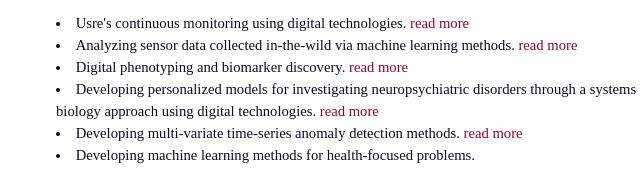
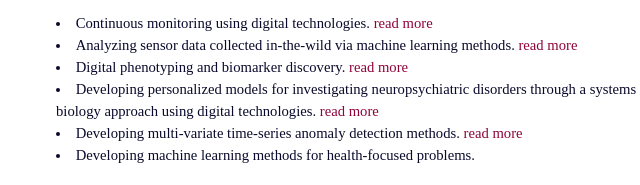
Before and after one commit to HomaiRS/HomaRashidisabet, a plain HTML site: page index.html in a window 1280 px wide. Shown: the part 505-690 px from the top of the page, 393-1033 px from the left. Drawn offline with nearby package versions, Linux system fonts and the light colour scheme; some icons are missing.

Commit message:
Update index.html

```diff
--- a/index.html
+++ b/index.html
@@ -137,7 +137,7 @@
         <body>
 
           <li>
-            <bp> Usre's continuous monitoring using digital technologies. </bp> <bp class="show-read-more"> Leveraging sensor
+            <bp> Continuous monitoring using digital technologies. </bp> <bp class="show-read-more"> Leveraging sensor
               data collected passively and unobtrusively through connected technologies (e.g., smartphones, wearables)
               for continuous monitoring of user's behavior in their naturalistic environment and everyday living.
               </bp>
```
